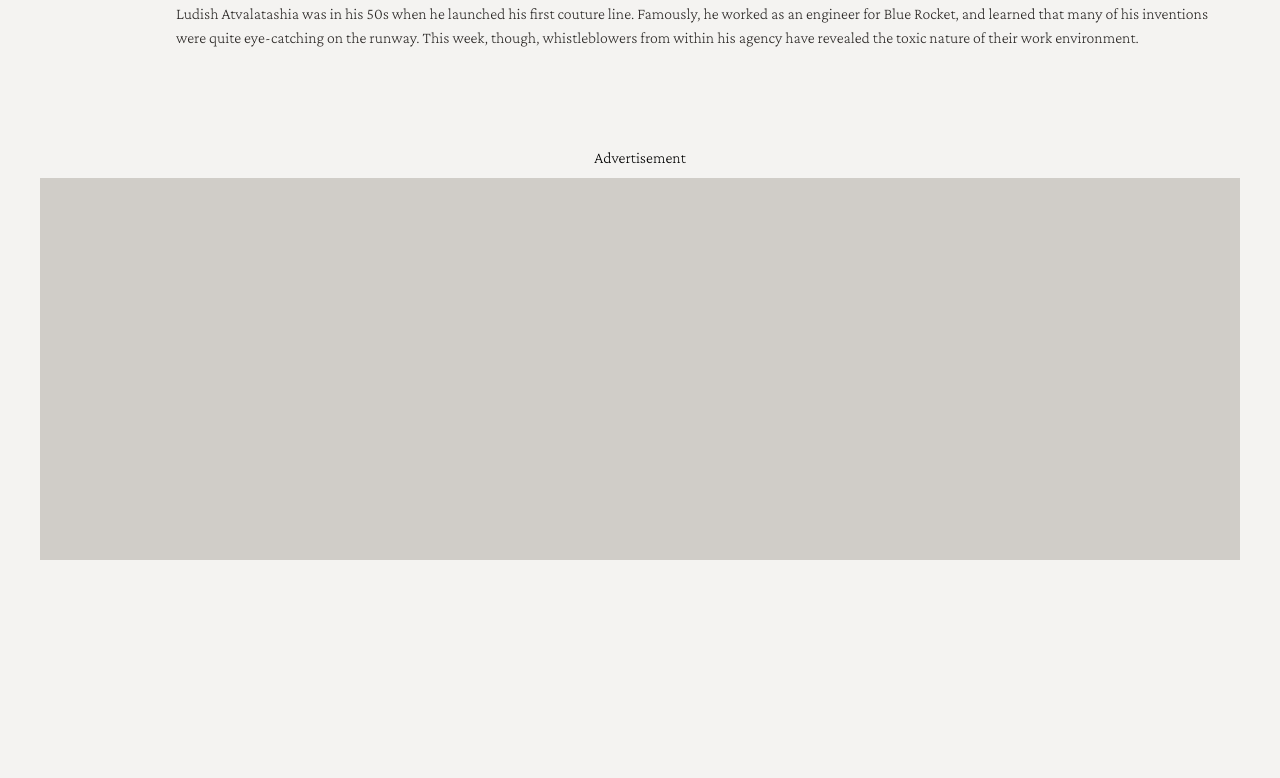
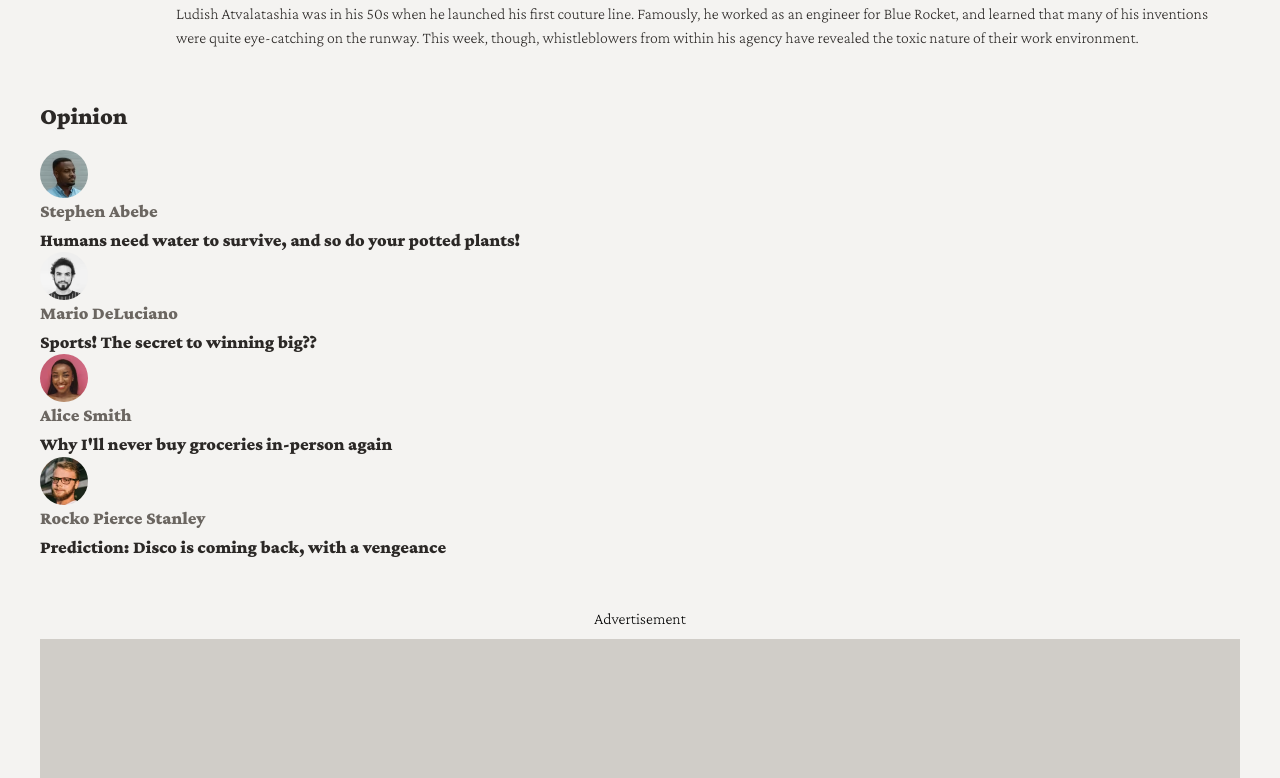
Before and after one commit to vitormarco/course-css-in-js, a Next.js app in the folder module_7/new-grid-times/: page / in a window 1280 px wide. Shown: the part 1902-2680 px from the top of the page. Before the commit the page ends 2462 px from the top, so only its background shows below. Built offline with nearby package versions, Linux system fonts and the light colour scheme.

Commit message:
feat: finish mainStoryGrid

```diff
--- a/module_7/new-grid-times/src/components/MainStoryGrid/MainStoryGrid.module.css
+++ b/module_7/new-grid-times/src/components/MainStoryGrid/MainStoryGrid.module.css
@@ -23,6 +23,10 @@
   flex-direction: column;
 }
 
-.optionSection {}
+.opinionSection {
+  grid-area: opinion-stories;
+}
 
-.advertisementSection {}
+.advertisementSection {
+  grid-area: advertisement;
+}
--- a/module_7/new-grid-times/src/components/MainStoryGrid/MainStoryGrid.tsx
+++ b/module_7/new-grid-times/src/components/MainStoryGrid/MainStoryGrid.tsx
@@ -1,9 +1,11 @@
-import { MAIN_STORY, SECONDARY_STORIES } from "@/__MOCK__"
+import { MAIN_STORY, OPINION_STORIES, SECONDARY_STORIES } from "@/__MOCK__"
 import Advertisement from "../Advertisement"
 import MainStory from "../MainStory"
 
 import styles from './MainStoryGrid.module.css'
 import SecondaryStory from "../SecondaryStory/SecondaryStory"
+import SectionTitle from "../SectionTitle"
+import OpinionStory from "../OpinionStory"
 
 const MainStoryGrid = () => {
 
@@ -19,10 +21,15 @@ const MainStoryGrid = () => {
                     ))}
                 </div>
             </section>
-            <section>
-                {/* TODO: OpinionStory  */}
+            <section className={styles.opinionSection}>
+                <SectionTitle>Opinion</SectionTitle>
+                <div className={styles.storyList}>
+                    {OPINION_STORIES.map(story => (
+                        <OpinionStory key={story.id} {...story} />
+                    ))}
+                </div>
             </section>
-            <section>
+            <section className={styles.advertisementSection}>
                 <Advertisement />
             </section>
         </div>
--- /dev/null
+++ b/module_7/new-grid-times/src/components/OpinionStory/OpinionStory.module.css
@@ -0,0 +1,24 @@
+.wrapper {
+  color: var(--color-gray-900);
+}
+
+.avatar {
+  display: block;
+  width: 48px;
+  height: 48px;
+  border-radius: 100vmax;
+  object-fit: cover;
+}
+
+.authorName {
+  font-size: 1.125rem;
+  font-weight: var(--font-weight-medium);
+  color: var(--color-gray-700);
+  margin-bottom: 4px;
+}
+
+.articleTitle {
+  font-size: 1.125rem;
+  font-weight: var(--font-weight-bold);
+  line-height: 1.3;
+}
--- /dev/null
+++ b/module_7/new-grid-times/src/components/OpinionStory/OpinionStory.tsx
@@ -0,0 +1,43 @@
+import Link from "next/link"
+
+import styles from './OpinionStory.module.css'
+
+interface IOpinionStory {
+  id: string,
+  title: string
+  author: string
+  avatar: string
+}
+
+const OpinionStory = ({
+  id,
+  title,
+  author,
+  avatar
+}: IOpinionStory) => {
+  return (
+    <Link href={`/story/${id}`}>
+      <article className={styles.wrapper}>
+        <picture>
+          <source
+            type="image/avif"
+            srcSet={`
+              ${avatar.replace('.jpg', '.avif')} 1x,
+            `}
+          />
+          <source
+            type="image/jpeg"
+            srcSet={`${avatar} 1x`}
+          />
+          <img className={styles.avatar} alt="" src={avatar} />
+        </picture>
+        <div>
+          <p className={styles.authorName}>{author}</p>
+          <h3 className={styles.articleTitle}>{title}</h3>
+        </div>
+      </article>
+    </Link>
+  )
+}
+
+export default OpinionStory;
--- /dev/null
+++ b/module_7/new-grid-times/src/components/OpinionStory/index.ts
@@ -0,0 +1 @@
+export { default } from './OpinionStory'
--- /dev/null
+++ b/module_7/new-grid-times/src/components/SectionTitle/SectionTitle.module.css
@@ -0,0 +1,23 @@
+.wrapper {
+  display: flex;
+  justify-content: space-between;
+  align-items: baseline;
+}
+
+.title {
+  color: var(--color-gray-900);
+  font-weight: var(--font-weight-bold);
+  font-size: 1.5rem;
+  margin-bottom: 1rem;
+}
+.cornerLink {
+  font-size: 0.75rem;
+  color: var(--color-gray-900);
+  font-family: var(--font-family-sans-serif);
+  font-weight: var(--font-weight-bold);
+
+  &:hover {
+    text-decoration: underline;
+    text-underline-offset: 2px;
+  }
+}
--- /dev/null
+++ b/module_7/new-grid-times/src/components/SectionTitle/SectionTitle.tsx
@@ -0,0 +1,24 @@
+import React from 'react';
+import styles from './SectionTitle.module.css'
+import { CornerLinkType } from './types';
+import Link from 'next/link';
+
+interface ISectionTitleProps {
+  children: React.ReactNode
+  cornerLink?: CornerLinkType
+}
+
+const SectionTitle = ({children, cornerLink}: ISectionTitleProps) => {
+  return (
+    <div className={styles.wrapper}>
+      <h2 className={styles.title}>{children}</h2>
+      {cornerLink && (
+        <Link href={cornerLink.href} className={styles.cornerLink}>
+          {cornerLink.content}
+        </Link>
+      )}
+    </div>
+  )
+}
+
+export default SectionTitle;
--- /dev/null
+++ b/module_7/new-grid-times/src/components/SectionTitle/index.ts
@@ -0,0 +1 @@
+export { default } from './SectionTitle'
--- /dev/null
+++ b/module_7/new-grid-times/src/components/SectionTitle/types.ts
@@ -0,0 +1,4 @@
+export type CornerLinkType = {
+  href: string
+  content: React.ReactNode
+}
```
